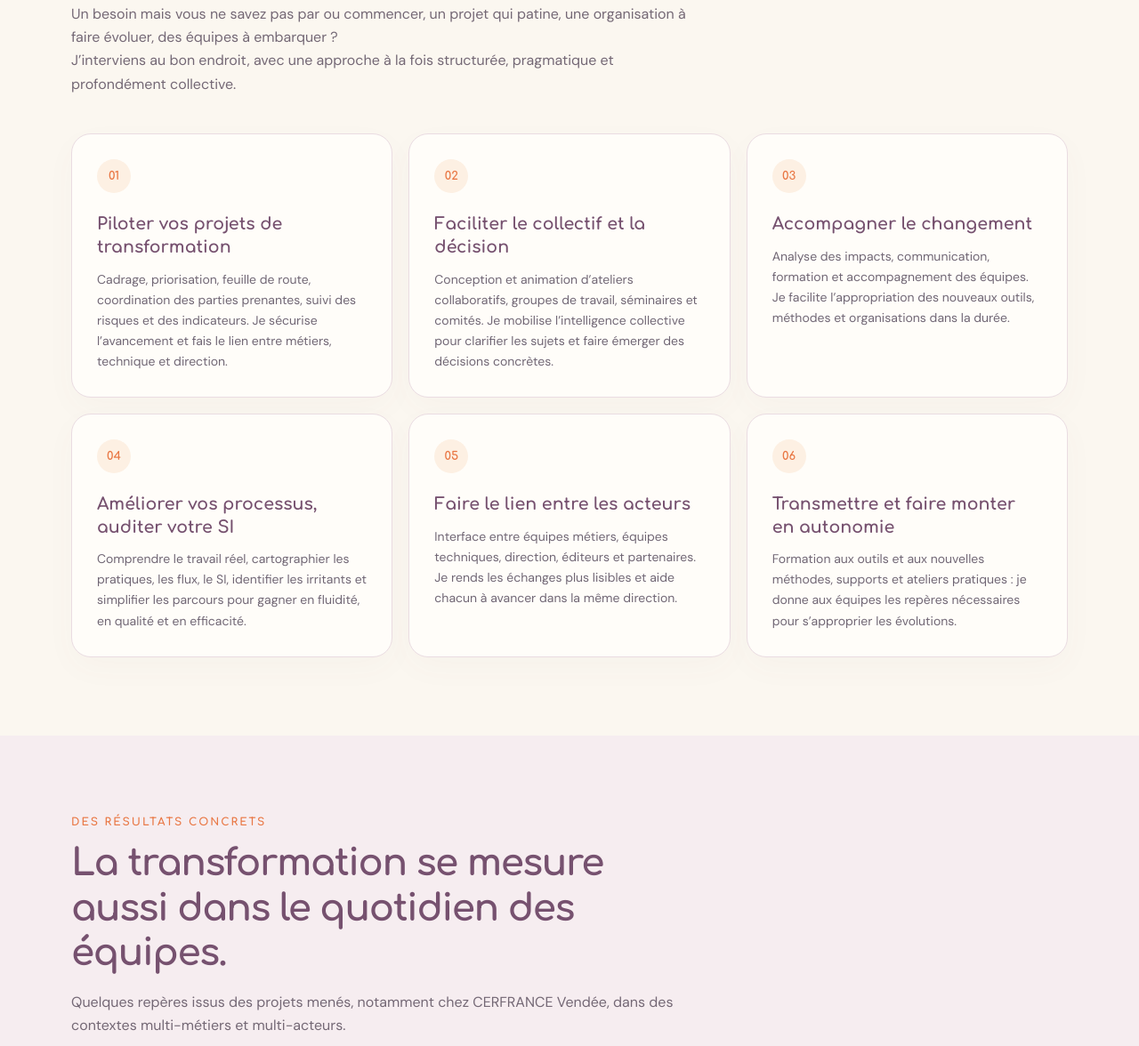
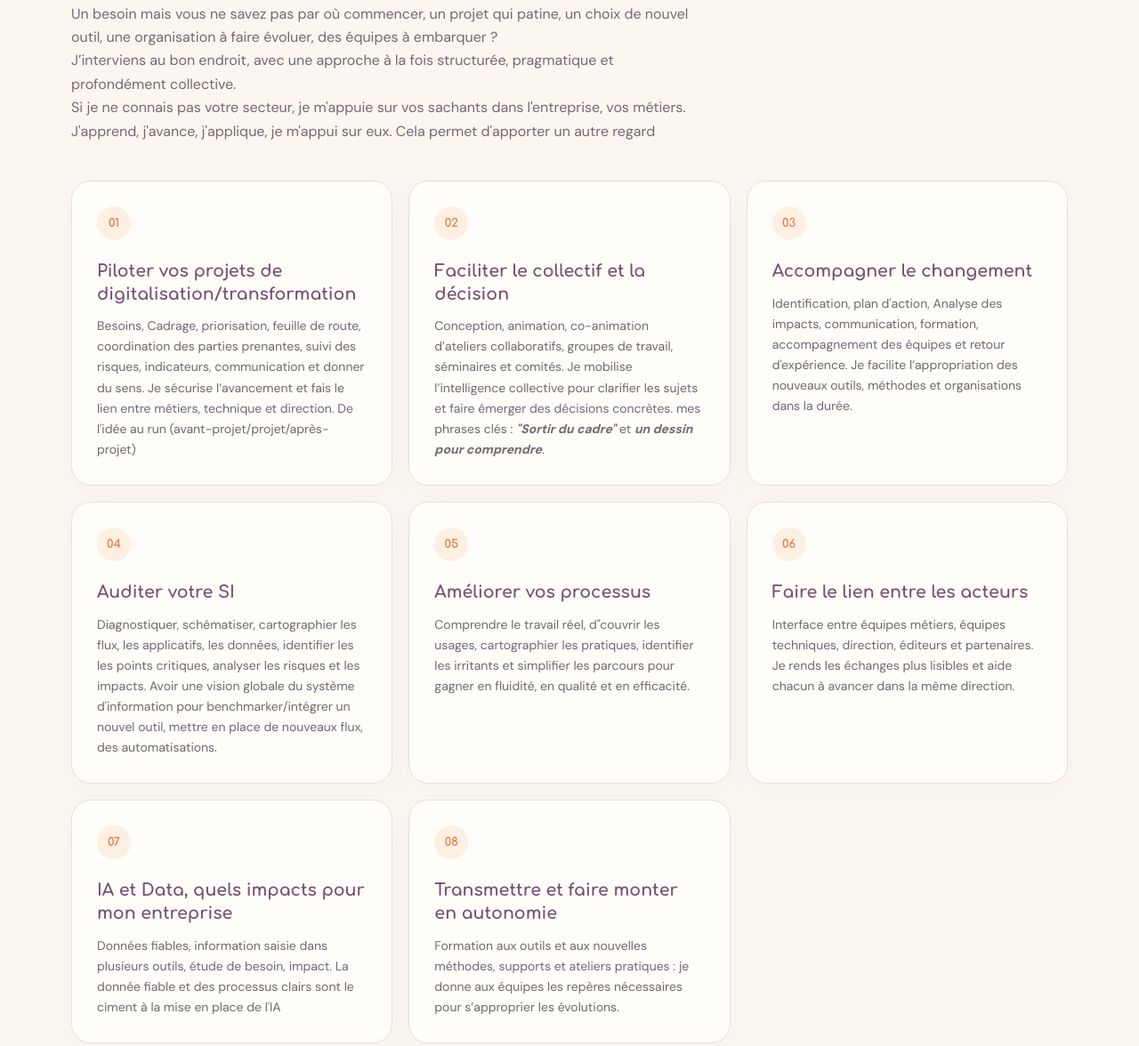
Before and after one commit to EmilieRabreau/Contact, a plain HTML site: page index.html in a window 1280 px wide. Shown: the part 1169-2345 px from the top of the page at 89% size. Drawn offline with Linux system fonts and the light colour scheme.

Commit message:
Update print les cartes de service

```diff
--- a/index.html
+++ b/index.html
@@ -94,15 +94,31 @@ footer{padding:24px 0;color:#8a7b87;font-size:12px}.foot{display:flex;justify-co
 
 <section id="accompagnements"><div class="wrap">
 <div class="section-head"><div class="eyebrow">Comment je peux vous aider</div>
-<h2>Du besoin à l’action, je crée les conditions pour avancer.</h2><p>Un besoin mais vous ne savez pas par ou commencer, un projet qui patine, une organisation à faire évoluer, des équipes à embarquer ?
-<br>J’interviens au bon endroit, avec une approche à la fois structurée, pragmatique et profondément collective.</p></div>
+<h2>Du besoin à l’action, je crée les conditions pour avancer.</h2><p>Un besoin mais vous ne savez pas par où commencer, un projet qui patine, un choix de nouvel outil, une organisation à faire évoluer, des équipes à embarquer ?
+<br>J’interviens au bon endroit, avec une approche à la fois structurée, pragmatique et profondément collective.
+<br>Si je ne connais pas votre secteur, je m'appuie sur vos sachants dans l'entreprise, vos métiers. J'apprend, j'avance, j'applique, je m'appui sur eux. Cela permet d'apporter un autre regard</p></div>
 <div class="cards">
-<article class="card"><div class="num">01</div><h3>Piloter vos projets de transformation</h3><p>Cadrage, priorisation, feuille de route, coordination des parties prenantes, suivi des risques et des indicateurs. Je sécurise l’avancement et fais le lien entre métiers, technique et direction.</p></article>
-<article class="card"><div class="num">02</div><h3>Faciliter le collectif et la décision</h3><p>Conception et animation d’ateliers collaboratifs, groupes de travail, séminaires et comités. Je mobilise l’intelligence collective pour clarifier les sujets et faire émerger des décisions concrètes.</p></article>
-<article class="card"><div class="num">03</div><h3>Accompagner le changement</h3><p>Analyse des impacts, communication, formation et accompagnement des équipes. Je facilite l’appropriation des nouveaux outils, méthodes et organisations dans la durée.</p></article>
-<article class="card"><div class="num">04</div><h3>Améliorer vos processus, auditer votre SI</h3><p>Comprendre le travail réel, cartographier les pratiques, les flux, le SI, identifier les irritants et simplifier les parcours pour gagner en fluidité, en qualité et en efficacité.</p></article>
-<article class="card"><div class="num">05</div><h3>Faire le lien entre les acteurs</h3><p>Interface entre équipes métiers, équipes techniques, direction, éditeurs et partenaires. Je rends les échanges plus lisibles et aide chacun à avancer dans la même direction.</p></article>
-<article class="card"><div class="num">06</div><h3>Transmettre et faire monter en autonomie</h3><p>Formation aux outils et aux nouvelles méthodes, supports et ateliers pratiques : je donne aux équipes les repères nécessaires pour s’approprier les évolutions.</p></article>
+<article class="card"><div class="num">01</div><h3>Piloter vos projets de digitalisation/transformation</h3>
+													<p>Besoins, Cadrage, priorisation, feuille de route, coordination des parties prenantes, suivi des risques, indicateurs, communication et donner du sens.
+														Je sécurise l’avancement et fais le lien entre métiers, technique et direction. De l'idée au run (avant-projet/projet/après-projet)</p></article>
+<article class="card"><div class="num">02</div><h3>Faciliter le collectif et la décision</h3>
+													<p>Conception, animation, co-animation d’ateliers collaboratifs, groupes de travail, séminaires et comités.
+													Je mobilise l’intelligence collective pour clarifier les sujets et faire émerger des décisions concrètes. mes phrases clés : <b><i>"Sortir du cadre"</i></b> et <i><b>un dessin pour comprendre</b></i>.</p></article>
+<article class="card"><div class="num">03</div><h3>Accompagner le changement</h3>
+													<p>Identification, plan d'action, Analyse des impacts, communication, formation, accompagnement des équipes et retour d'expérience.
+														Je facilite l’appropriation des nouveaux outils, méthodes et organisations dans la durée.</p></article>
+<article class="card"><div class="num">04</div><h3>Auditer votre SI</h3>
+													<p>Diagnostiquer, schématiser, cartographier les flux, les applicatifs, les données, identifier les les points critiques, analyser les risques et les impacts.
+													Avoir une vision globale du système d'information pour benchmarker/intégrer un nouvel outil, mettre en place de nouveaux flux, des automatisations.</p></article>
+<article class="card"><div class="num">05</div><h3>Améliorer vos processus</h3>
+													<p>Comprendre le travail réel, d"couvrir les usages, cartographier les pratiques, identifier les irritants et simplifier les parcours pour gagner en fluidité, en qualité et en efficacité.</p></article>
+<article class="card"><div class="num">06</div><h3>Faire le lien entre les acteurs</h3>
+													<p>Interface entre équipes métiers, équipes techniques, direction, éditeurs et partenaires.
+														Je rends les échanges plus lisibles et aide chacun à avancer dans la même direction.</p></article>
+<article class="card"><div class="num">07</div><h3>IA et Data, quels impacts pour mon entreprise</h3>
+													<p>Données fiables, information saisie dans plusieurs outils, étude de besoin, impact. La donnée fiable et des processus clairs sont le ciment à la mise en place de l'IA</p></article>
+<article class="card"><div class="num">08</div><h3>Transmettre et faire monter en autonomie</h3>
+													<p>Formation aux outils et aux nouvelles méthodes, supports et ateliers pratiques : je donne aux équipes les repères nécessaires pour s’approprier les évolutions.</p></article>
 </div></div></section>
 
 <section class="soft" id="realisations"><div class="wrap">
```
